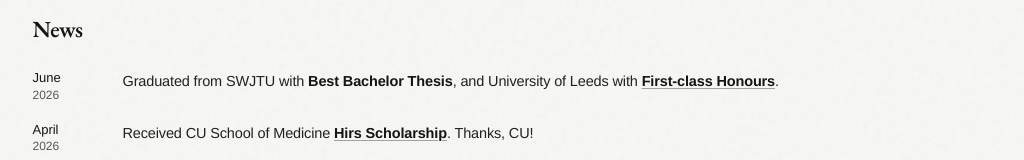
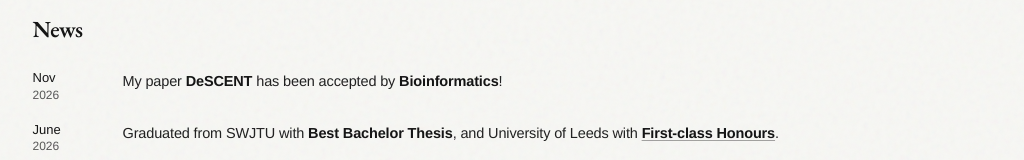
Before and after one commit to YonghaoZhao722/yonghaoz.com, a React (Vite) app: page / in a window 1280 px wide. Shown: the part 544-704 px from the top of the page, without its empty margins (120-1144 px from the left). Built offline with nearby package versions, Linux system fonts and the light colour scheme; a web font is replaced by a local one.

Commit message:
docs: announce DeSCENT acceptance in Bioinformatics

```diff
--- a/src/App.jsx
+++ b/src/App.jsx
@@ -68,6 +68,11 @@ const experienceItems = [
 ]
 
 const newsItems = [
+  {
+    month: 'Nov',
+    year: '2026',
+    type: 'descent',
+  },
   {
     month: 'June',
     year: '2026',
@@ -608,6 +613,12 @@ function NewsItem({ item }) {
                 <strong>Hirs Scholarship</strong>
               </a>
               . Thanks, CU!
+            </>
+          ) : null}
+          {item.type === 'descent' ? (
+            <>
+              My paper <strong>DeSCENT</strong> has been accepted by{' '}
+              <strong>Bioinformatics</strong>!
             </>
           ) : null}
           {item.type === 'paper' ? (
```
